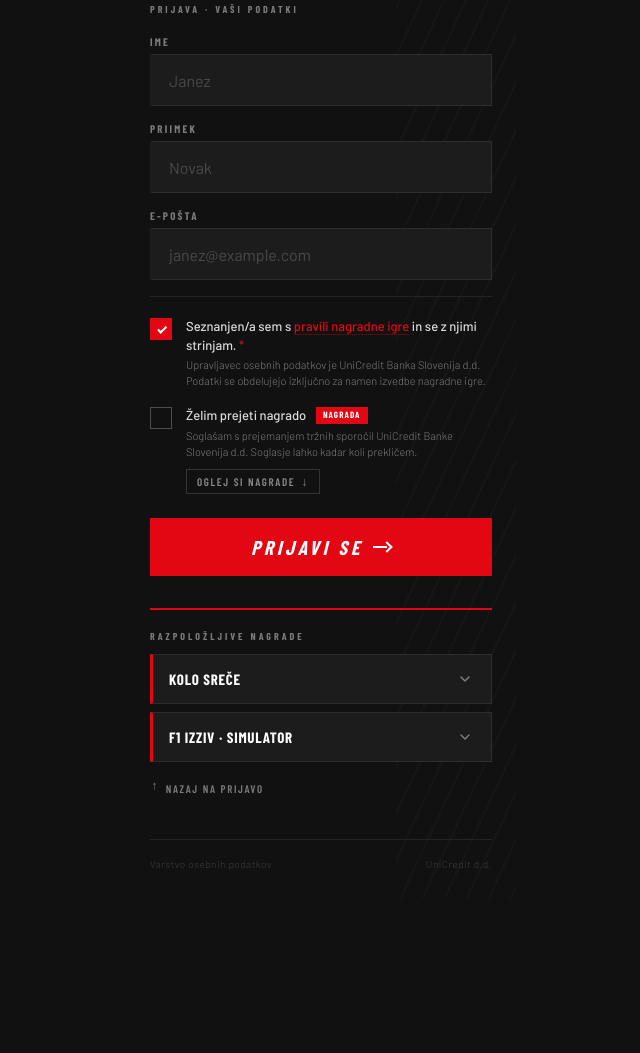
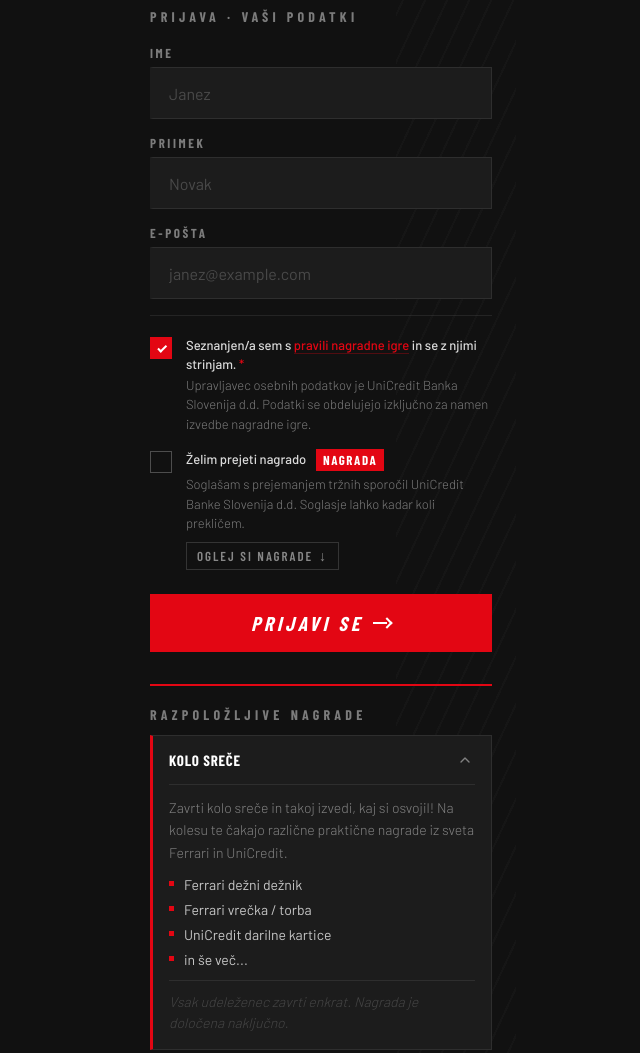
Before and after one commit to Miha-2/unicredit-f1, a plain HTML site: page form.html in a window 1280 px wide. Shown: the part 317-1370 px from the top of the page, without its empty margins (319-959 px from the left). Before the commit the page ends 1215 px from the top, so only its background shows below. Drawn offline with nearby package versions, Linux system fonts and the light colour scheme; a web font is replaced by a local one.

Commit message:
manjši popravki

```diff
--- a/form.html
+++ b/form.html
@@ -95,7 +95,7 @@
 
 .prizes-label {
   font-family: 'Barlow Condensed', sans-serif;
-  font-size: 10px;
+  font-size: 14px;
   font-weight: 700;
   letter-spacing: 0.3em;
   text-transform: uppercase;
@@ -163,7 +163,7 @@
 }
 
 .prize-body-text {
-  font-size: 12px;
+  font-size: 14px;
   font-weight: 300;
   color: var(--text-muted);
   line-height: 1.6;
@@ -183,7 +183,7 @@
   display: flex;
   align-items: flex-start;
   gap: 10px;
-  font-size: 12px;
+  font-size: 14px;
   color: rgba(255,255,255,0.75);
   font-weight: 400;
 }
@@ -203,7 +203,7 @@
 
 .prize-body-num {
   font-family: 'Barlow Condensed', sans-serif;
-  font-size: 11px;
+  font-size: 13px;
   font-weight: 700;
   color: var(--red);
   min-width: 18px;
@@ -211,14 +211,14 @@
 }
 
 .prize-body-item-title {
-  font-size: 12px;
+  font-size: 14px;
   font-weight: 500;
   color: var(--text);
   margin-bottom: 2px;
 }
 
 .prize-body-item-desc {
-  font-size: 11px;
+  font-size: 13px;
   font-weight: 300;
   color: var(--text-muted);
   line-height: 1.5;
@@ -227,7 +227,7 @@
 
 .prize-body-reward {
   font-family: 'Barlow Condensed', sans-serif;
-  font-size: 9px;
+  font-size: 13px;
   font-weight: 700;
   letter-spacing: 0.15em;
   text-transform: uppercase;
@@ -235,7 +235,7 @@
 }
 
 .prize-body-note {
-  font-size: 10px;
+  font-size: 14px;
   font-weight: 300;
   color: var(--text-dim);
   line-height: 1.5;
@@ -254,7 +254,7 @@
 }
 
 .prize-desc {
-  font-size: 11px;
+  font-size: 13px;
   font-weight: 300;
   color: var(--text-muted);
   line-height: 1.5;
@@ -277,7 +277,7 @@
 
 .prize-sub-num {
   font-family: 'Barlow Condensed', sans-serif;
-  font-size: 10px;
+  font-size: 14px;
   font-weight: 700;
   color: var(--red);
   letter-spacing: 0.05em;
@@ -286,7 +286,7 @@
 }
 
 .prize-sub-text {
-  font-size: 11px;
+  font-size: 13px;
   font-weight: 300;
   color: var(--text-muted);
   line-height: 1.4;
@@ -294,7 +294,7 @@
 
 .prize-sub-reward {
   font-family: 'Barlow Condensed', sans-serif;
-  font-size: 9px;
+  font-size: 13px;
   font-weight: 700;
   letter-spacing: 0.1em;
   text-transform: uppercase;
@@ -313,7 +313,7 @@
 
 .hero-eyebrow {
   font-family: 'Barlow Condensed', sans-serif;
-  font-size: 10px;
+  font-size: 14px;
   font-weight: 600;
   letter-spacing: 0.3em;
   text-transform: uppercase;
@@ -351,7 +351,7 @@
 }
 
 .hero-sub-text {
-  font-size: 10px;
+  font-size: 14px;
   font-weight: 400;
   letter-spacing: 0.2em;
   text-transform: uppercase;
@@ -378,7 +378,7 @@
 .form-label {
   display: block;
   font-family: 'Barlow Condensed', sans-serif;
-  font-size: 11px;
+  font-size: 13px;
   font-weight: 700;
   letter-spacing: 0.2em;
   text-transform: uppercase;
@@ -484,7 +484,7 @@
 }
 
 .cb-desc {
-  font-size: 11px;
+  font-size: 13px;
   font-weight: 300;
   color: var(--text-muted);
   line-height: 1.5;
@@ -494,7 +494,7 @@
 .cb-reward-badge {
   display: inline-block;
   font-family: 'Barlow Condensed', sans-serif;
-  font-size: 9px;
+  font-size: 13px;
   font-weight: 700;
   letter-spacing: 0.12em;
   text-transform: uppercase;
@@ -578,7 +578,7 @@
   border: 1px solid rgba(255,255,255,0.15);
   color: rgba(255,255,255,0.5);
   font-family: 'Barlow Condensed', sans-serif;
-  font-size: 11px;
+  font-size: 13px;
   font-weight: 600;
   letter-spacing: 0.15em;
   text-transform: uppercase;
@@ -594,7 +594,7 @@
 }
 
 .peek-arrow {
-  font-size: 12px;
+  font-size: 14px;
   line-height: 1;
 }
 
@@ -607,7 +607,7 @@
   border: none;
   color: var(--text-muted);
   font-family: 'Barlow Condensed', sans-serif;
-  font-size: 11px;
+  font-size: 13px;
   font-weight: 600;
   letter-spacing: 0.15em;
   text-transform: uppercase;
@@ -637,7 +637,7 @@
 }
 
 .footer-text {
-  font-size: 10px;
+  font-size: 14px;
   font-weight: 300;
   letter-spacing: 0.05em;
   color: var(--text-dim);
@@ -722,7 +722,7 @@
   <div class="prizes-section" id="prizes-section">
     <div class="prizes-label">Razpoložljive nagrade</div>
 
-    <div class="prize-card" id="pc1">
+    <div class="prize-card open" id="pc1">
       <div class="prize-card-header" onclick="togglePrize('pc1')">
         <div class="prize-name">Kolo sreče</div>
         <div class="prize-chevron" id="pc1-chevron"><svg viewBox="0 0 24 24"><polyline points="6 9 12 15 18 9"/></svg></div>
@@ -751,7 +751,7 @@
       </div>
     </div>
 
-    <div class="prize-card" id="pc2">
+    <div class="prize-card open" id="pc2">
       <div class="prize-card-header" onclick="togglePrize('pc2')">
         <div class="prize-name">F1 Izziv · Simulator</div>
         <div class="prize-chevron" id="pc2-chevron"><svg viewBox="0 0 24 24"><polyline points="6 9 12 15 18 9"/></svg></div>
```
